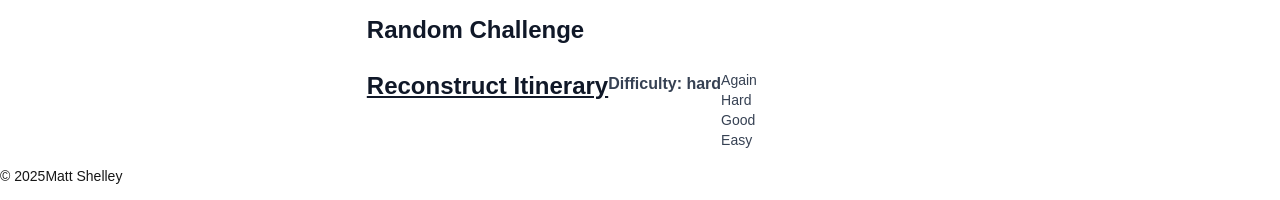
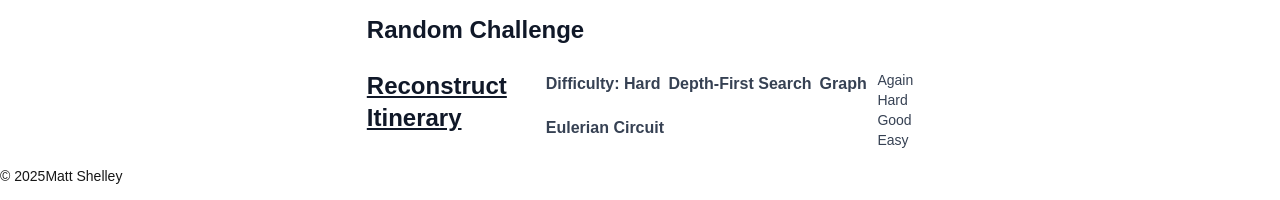
Before and after one commit to mattscripted/job-search-dashboard, a Next.js app: page /practice in a window 1280 px wide. Shown: the part 374-574 px from the top of the page. Built offline with nearby package versions, Linux system fonts and the light colour scheme.

Commit message:
Format difficulty and topic badge labels

```diff
--- /dev/null
+++ b/src/app/practice/DifficultyBadge.tsx
@@ -0,0 +1,25 @@
+import { Badge } from "flowbite-react";
+import { Difficulty } from "@/types/problem";
+
+type DifficultyBadgeProps = {
+  difficulty: Difficulty
+};
+
+export default function DifficultyBadge({ difficulty }: DifficultyBadgeProps) {
+  const difficultyLabel = {
+    easy: "Easy",
+    medium: "Medium",
+    hard: "Hard",
+  };
+  const difficultyColor = {
+    easy: "success",
+    medium: "warning",
+    hard: "failure",
+  }
+
+  return (
+    <Badge color={difficultyColor[difficulty]}>
+      Difficulty: {difficultyLabel[difficulty]}
+    </Badge>
+  );
+}
--- a/src/app/practice/Flashcard.tsx
+++ b/src/app/practice/Flashcard.tsx
@@ -1,43 +1,35 @@
-"use client";
-
 import {
   Card,
-  Badge,
   ButtonGroup,
   Button,
 } from "flowbite-react";
+import DifficultyBadge from "./DifficultyBadge";
+import TopicBadge from "./TopicBadge";
+import { Problem } from "@/types/problem";
 
 type FlashcardProps = {
-  slug: string,
-  title: string,
-  href: string,
-  difficulty: string,
-  tags?: string[],
+  problem: Problem,
   onSaveResponse: (id: string, response: string) => void
 };
 
 export default function Flashcard({
-  slug,
-  title,
-  href,
-  difficulty,
-  tags = [],
+  problem,
   onSaveResponse
 }: FlashcardProps) {
   return (
     <Card className="mb-4">
-      <a href={href} target="_blank">
-        <h2 className="mt-0 mb-0">{title}</h2>
+      <a href={problem.href} target="_blank">
+        <h2 className="mt-0 mb-0">{problem.title}</h2>
       </a>
       <div className="flex flex-wrap gap-2">
-        <Badge>Difficulty: {difficulty}</Badge>
-        {tags.map((tag, index) => <Badge key={index}>{tag}</Badge>)}
+        <DifficultyBadge difficulty={problem.difficulty} />
+        {problem.topics.map((topic, index) => <TopicBadge key={index} topic={topic} />)}
       </div>
       <ButtonGroup className="shadow-none" outline>
-        <Button onClick={() => onSaveResponse(slug, 'again')}>Again</Button>
-        <Button onClick={() => onSaveResponse(slug, 'hard')}>Hard</Button>
-        <Button onClick={() => onSaveResponse(slug, 'good')}>Good</Button>
-        <Button onClick={() => onSaveResponse(slug, 'easy')}>Easy</Button>
+        <Button onClick={() => onSaveResponse(problem.slug, 'again')}>Again</Button>
+        <Button onClick={() => onSaveResponse(problem.slug, 'hard')}>Hard</Button>
+        <Button onClick={() => onSaveResponse(problem.slug, 'good')}>Good</Button>
+        <Button onClick={() => onSaveResponse(problem.slug, 'easy')}>Easy</Button>
       </ButtonGroup>
     </Card>
   );
--- a/src/app/practice/FlashcardContainer.tsx
+++ b/src/app/practice/FlashcardContainer.tsx
@@ -4,14 +4,15 @@ import { useEffect, useState } from "react";
 import Flashcard from "./Flashcard";
 import challenges from "./challenges";
 import ToastProvider, { useToast } from "@/components/ToastProvider";
+import { Problem } from "@/types/problem";
 
 function FlashcardContainer() {
   const { setToast } = useToast();
-  const [randomChallengeId, setRandomChallengeId] = useState<number | undefined>(undefined);
+  const [challengeId, setChallengeId] = useState<number | undefined>(undefined);
 
   // Determine which question to show
   useEffect(() => {
-    setRandomChallengeId(Math.floor(Math.random() * challenges.length));
+    setChallengeId(Math.floor(Math.random() * challenges.length));
   }, [])
 
   const handleSaveResponse = (slug: string, response: string) => {
@@ -26,8 +27,8 @@ function FlashcardContainer() {
   return (
     <>
       <h2>Random Challenge</h2>
-      {randomChallengeId ? (
-        <Flashcard {...challenges[randomChallengeId]} onSaveResponse={handleSaveResponse} />
+      {challengeId ? (
+        <Flashcard problem={challenges[challengeId] as Problem} onSaveResponse={handleSaveResponse} />
       ) : null}
     </>
   );
--- /dev/null
+++ b/src/app/practice/TopicBadge.tsx
@@ -0,0 +1,31 @@
+import { Badge } from "flowbite-react";
+import { Topic } from "@/types/problem";
+
+type TopicBadgeProps = {
+  topic: Topic
+};
+
+// Generated by ChatGPT
+function startCase(str: string): string {
+  return str
+    // replace hyphens and underscores with space
+    .replace(/[-_]/g, ' ')
+    .replace(/\w\S*/g, word =>
+      word.charAt(0).toUpperCase() + word.slice(1).toLowerCase()
+    );
+}
+
+export default function TopicBadge({ topic }: TopicBadgeProps) {
+  const topicLabelOverride = {
+    "depth-first-search": "Depth-First Search",
+    "breadth-first-search": "Breadth-First Search",
+    "heap-priority-queue": "Heap (Priority Queue)",
+    "doubly-linked-list": "Doubly-Linked List"
+  };
+
+  const topicLabel = topicLabelOverride[topic as keyof typeof topicLabelOverride] ?? startCase(topic);
+
+  return (
+    <Badge>{topicLabel}</Badge>
+  );
+}
--- /dev/null
+++ b/src/types/problem.ts
@@ -0,0 +1,65 @@
+export type Difficulty = "easy" | "medium" | "hard";
+
+export type Topic =
+  // Data structures
+  "string"
+  | "array"
+  | "stack"
+  | "queue"
+  | "heap-priority-queue"
+  | "hash-table"
+  | "linked-list"
+  | "doubly-linked-list"
+  | "tree"
+  | "binary-tree"
+  | "binary-search-tree"
+  | "trie"
+  | "graph"
+  | "matrix"
+
+  // Algorithms / Techniques ("how to solve")
+  | "recursion"
+  | "depth-first-search"
+  | "breadth-first-search"
+  | "binary-search"
+  | "divide-and-conquer"
+  | "sorting"
+  | "merge-sort"
+  | "quickselect"
+  | "memoization"
+  | "dynamic-programming"
+  | "backtracking"
+  | "union-find"
+  | "topological-sort"
+  | "shortest-path"
+  | "minimum-spanning-tree"
+  | "eulerian-circuit"
+  | "line-sweep"
+  | "bucket-sort"
+  | "prefix-sum"
+  | "monotonic-queue"
+  | "monotonic-stack"
+  | "bit-manipulation"
+  | "greedy"
+
+  // Patterns / Concepts ("how it's usually shaped")
+  | "two-pointers"
+  | "sliding-window"
+  | "counting"
+  | "string-matching"
+  | "interactive"
+  | "simulation"
+  | "combinatorics"
+  | "data-stream"
+  | "geometry"
+  | "math"
+  | "hash-function"
+  | "design";
+
+export type Problem = {
+  slug: string,
+  title: string,
+  href: string,
+  difficulty: Difficulty,
+  topics: Topic[],
+}
```
